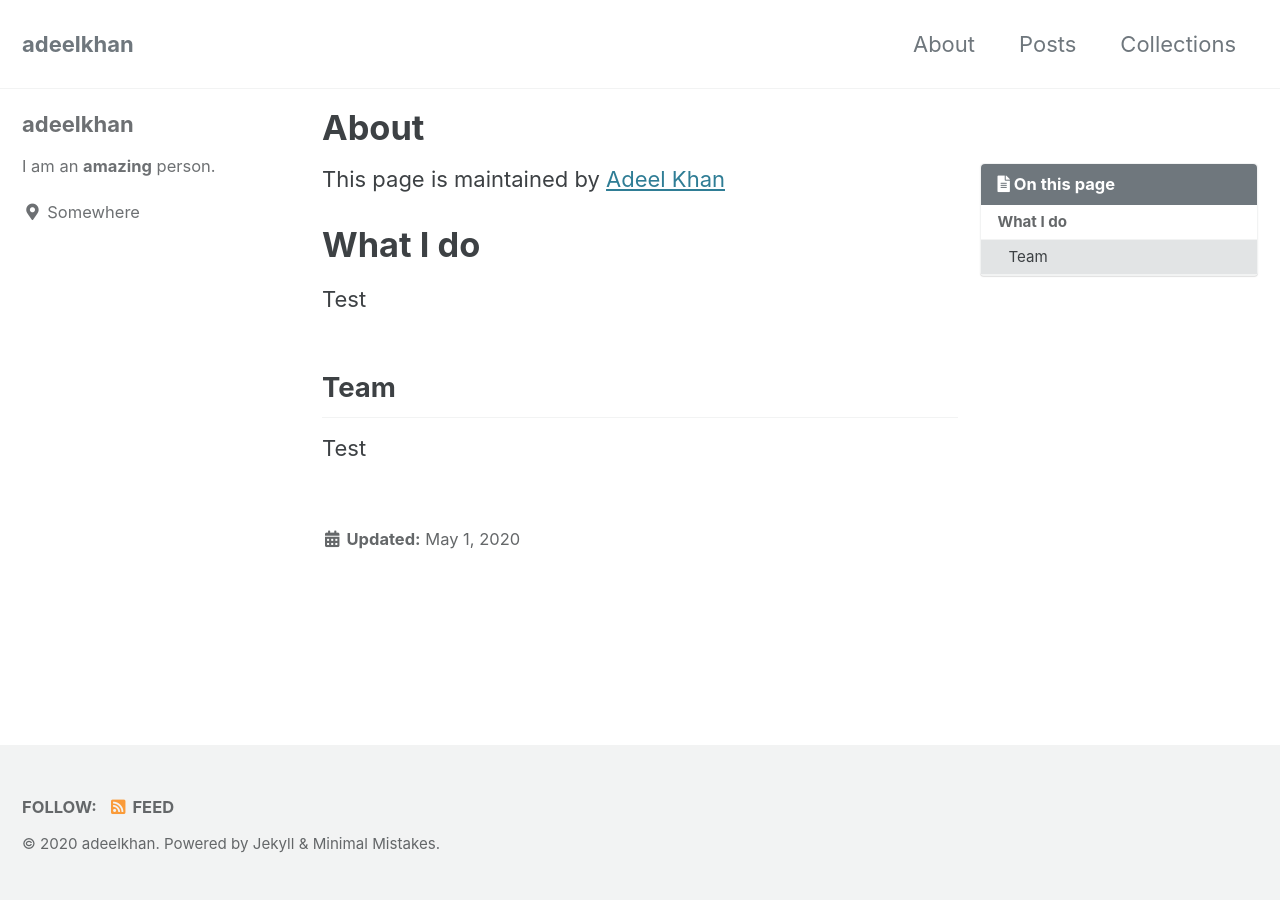
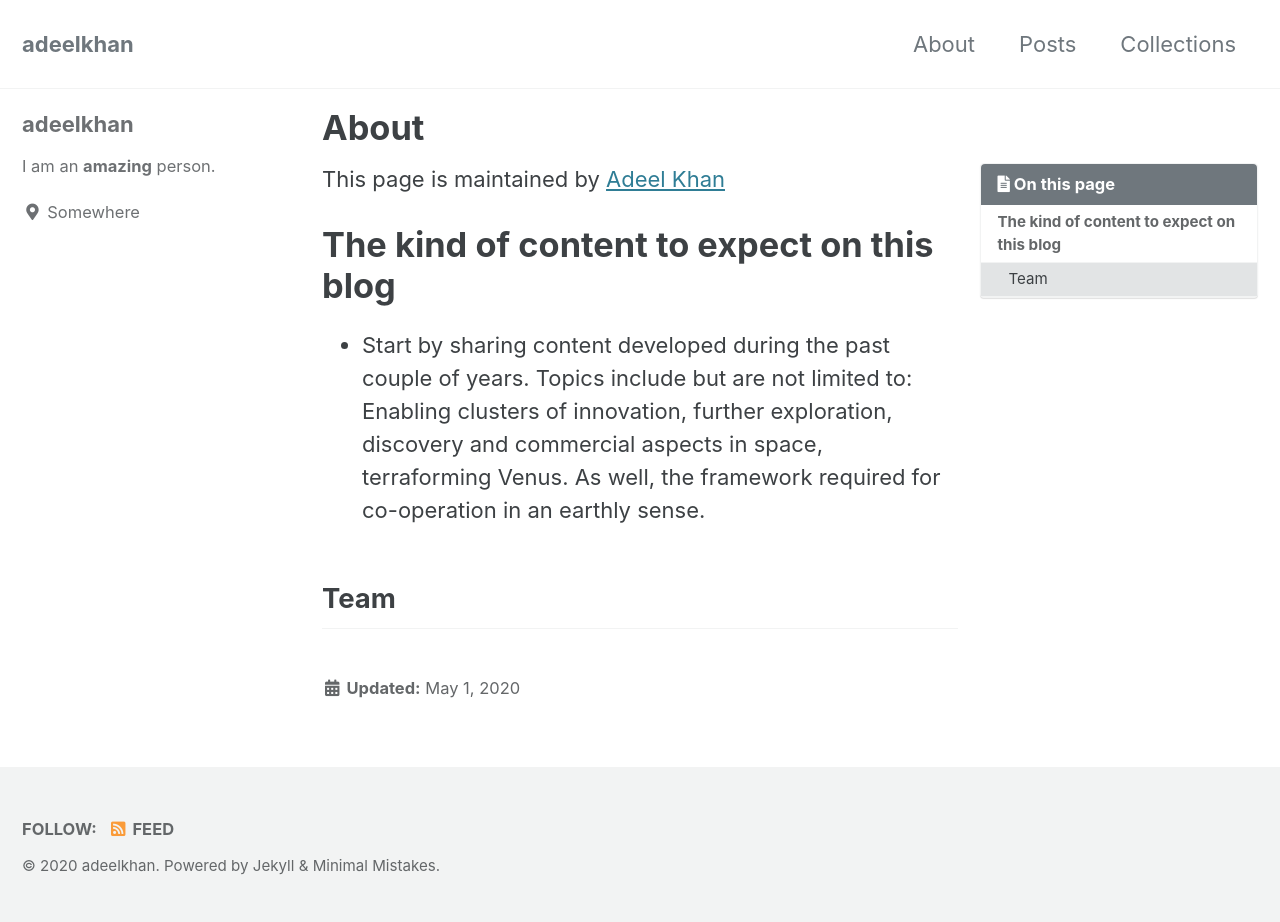
Before and after one commit to stellardreams/stellardreams.github.io, a Jekyll site: the page built from _pages/about.md, in a window 1280 px wide. Built offline with Jekyll 4.4.1, drawn with Linux system fonts in a browser that asks for light colours; cached includes are drawn as plain includes; before the commit the page ends 900 px from its top, so only the background shows below that.

Commit message:
Update about.md

```diff
--- a/_pages/about.md
+++ b/_pages/about.md
@@ -8,10 +8,8 @@ toc: true
 
 This page is maintained by [Adeel Khan](https://www.linkedin.com/in/adeelkhan1/)
 
-# What I do
+# The kind of content to expect on this blog
 
-Test
+* Start by sharing content developed during the past couple of years. Topics include but are not limited to: Enabling clusters of innovation, further exploration, discovery and commercial aspects in space, terraforming Venus. As well, the framework required for co-operation in an earthly sense.
 
 ## Team
-
-Test
```
